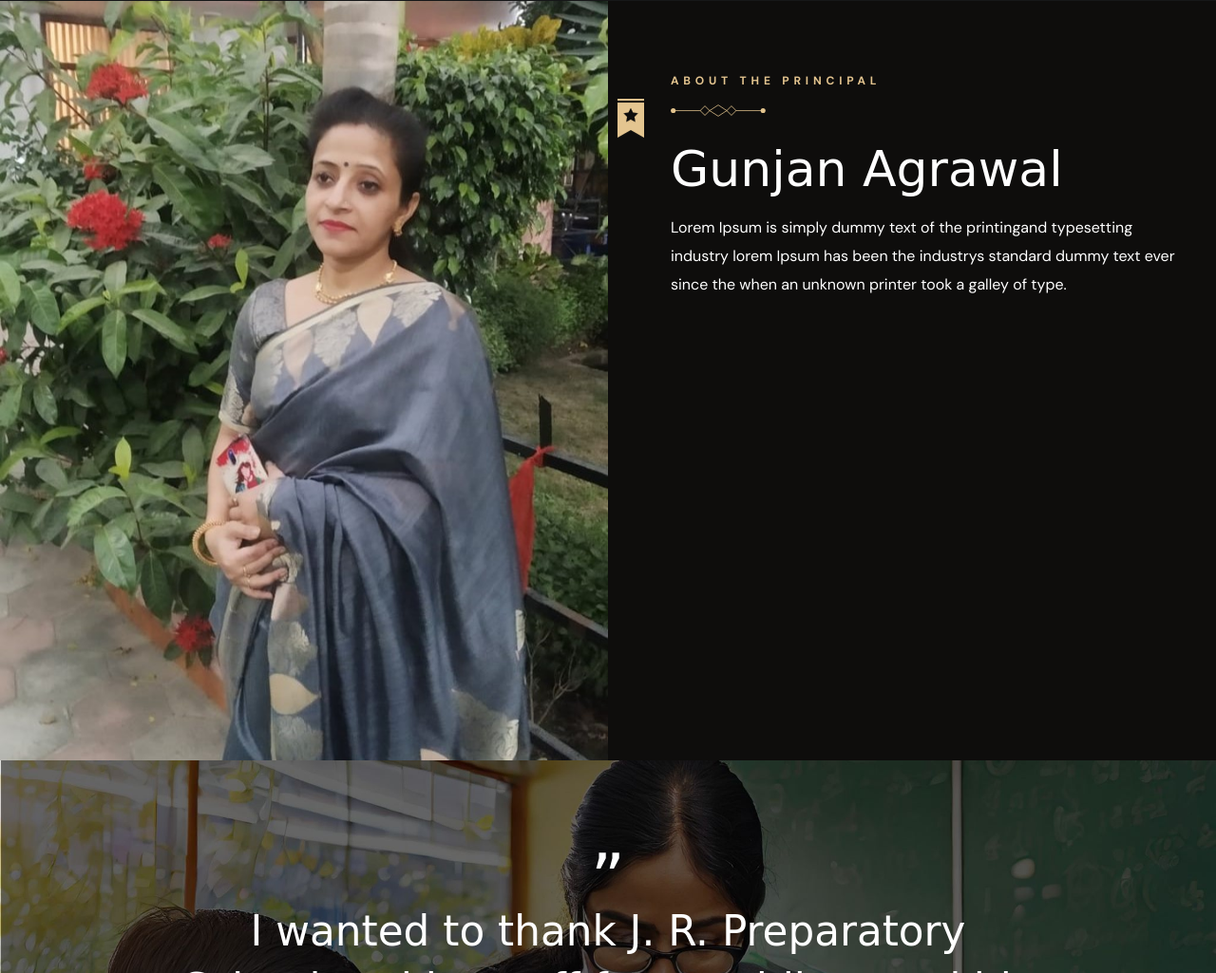
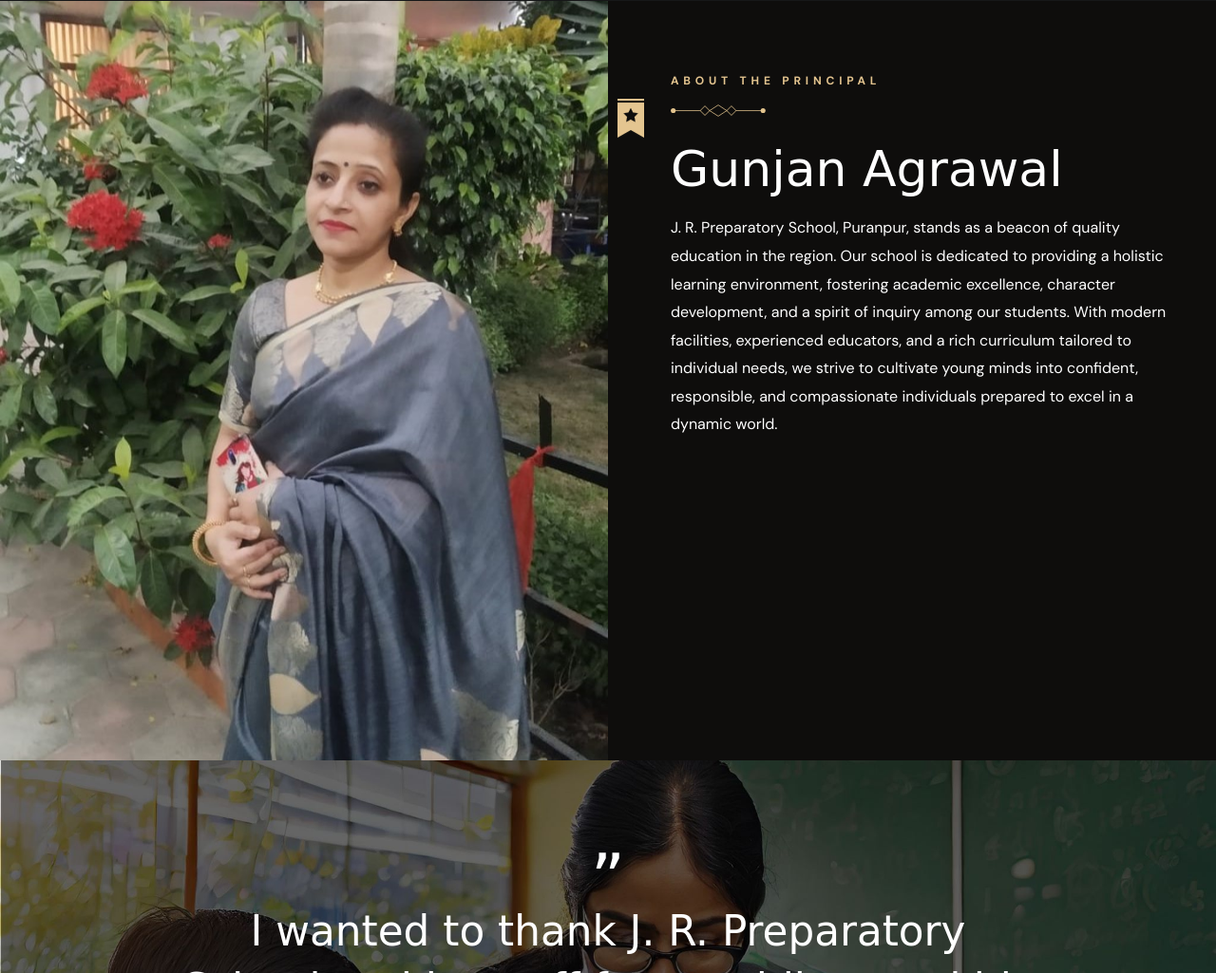
Before and after one commit to Kalpit0710/School, a plain HTML site: page index.html in a window 1280 px wide. Shown: the part 2907-3932 px from the top of the page at 95% size. Drawn offline with nearby package versions, Linux system fonts and the light colour scheme; a web font is replaced by a local one.

Commit message:
Update index.html

```diff
--- a/index.html
+++ b/index.html
@@ -481,8 +481,7 @@
             <h2 class="headline-1 section-title">Gunjan Agrawal</h2>
 
             <p class="section-text">
-              Lorem Ipsum is simply dummy text of the printingand typesetting industry lorem Ipsum has been the
-              industrys standard dummy text ever since the when an unknown printer took a galley of type.
+J. R. Preparatory School, Puranpur, stands as a beacon of quality education in the region. Our school is dedicated to providing a holistic learning environment, fostering academic excellence, character development, and a spirit of inquiry among our students. With modern facilities, experienced educators, and a rich curriculum tailored to individual needs, we strive to cultivate young minds into confident, responsible, and compassionate individuals prepared to excel in a dynamic world.
             </p>
 
 
```
